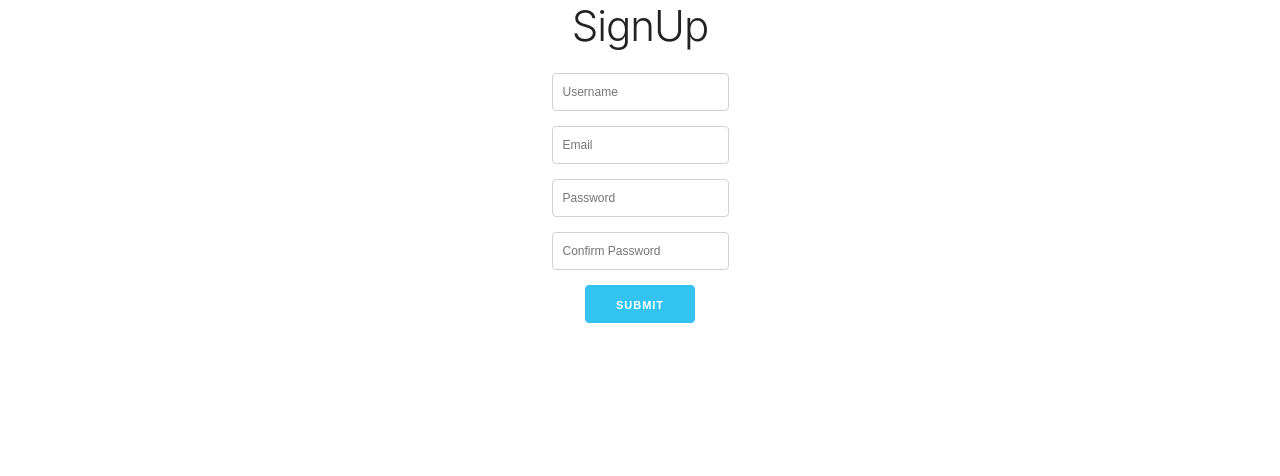
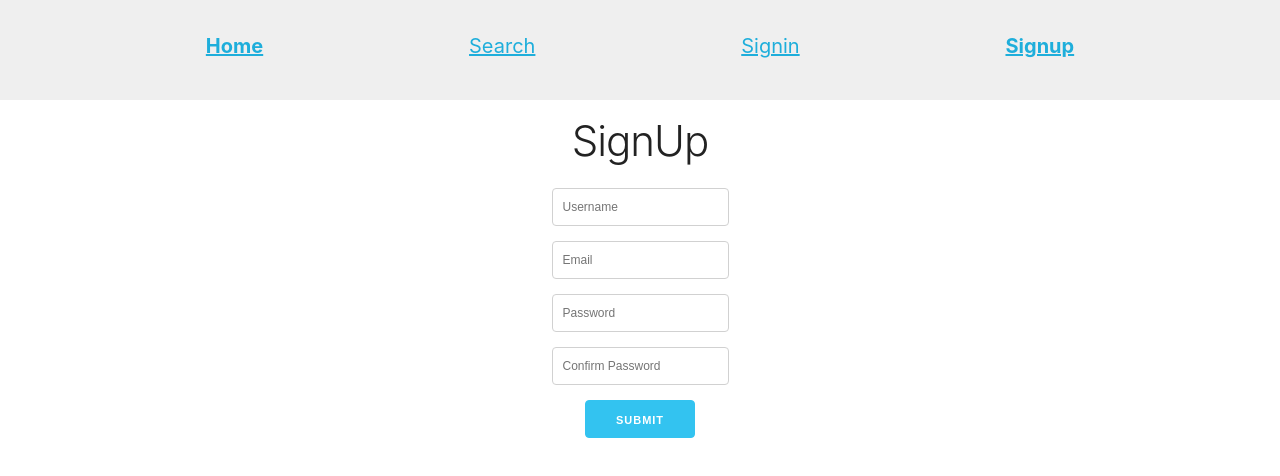
Before and after one commit to systemkrash/react-apollo-recipe-app, a React (Create React App) app in the folder client/: page /signup in a window 1280 px wide. Shown: the top 476 px of the page. Built offline with nearby package versions, Linux system fonts and the light colour scheme; no server answers.

Commit message:
Adding User-Based Navigation

```diff
--- /dev/null
+++ b/client/src/components/Navbar.jsx
@@ -0,0 +1,62 @@
+import React, { Fragment } from 'react';
+import { NavLink } from 'react-router-dom';
+
+const Navbar = ({ session }) => {
+  return (
+    <nav>
+      {session && session.getCurrentUser ? (
+        <NavbarAuth session={session} />
+      ) : (
+        <NavbarUnAuth />
+      )}
+    </nav>
+  );
+};
+
+const NavbarAuth = ({ session }) => {
+  return (
+    <Fragment>
+      <ul>
+        <li>
+          <NavLink to="/" exact>
+            Home
+          </NavLink>
+        </li>
+        <li>
+          <NavLink to="/search">Search</NavLink>
+        </li>
+        <li>
+          <NavLink to="/recipe/add">Add Recipe</NavLink>
+        </li>
+        <li>
+          <NavLink to="/profile">Profile</NavLink>
+        </li>
+        <li>
+          <button>Signout</button>
+        </li>
+      </ul>
+      <h4>Welcome, <strong>{session.getCurrentUser.username}</strong></h4>
+    </Fragment>
+  );
+};
+
+const NavbarUnAuth = () => {
+  return (
+    <ul>
+      <li>
+        <NavLink to="/">Home</NavLink>
+      </li>
+      <li>
+        <NavLink to="/search">Search</NavLink>
+      </li>
+      <li>
+        <NavLink to="/signin">Signin</NavLink>
+      </li>
+      <li>
+        <NavLink to="/signup">Signup</NavLink>
+      </li>
+    </ul>
+  );
+};
+
+export default Navbar;
--- /dev/null
+++ b/client/src/components/Profile/Profile.jsx
@@ -0,0 +1,9 @@
+import React from 'react';
+
+const Profile = () => {
+  return (
+    <div>Profile</div>
+  );
+};
+
+export default Profile;
--- /dev/null
+++ b/client/src/components/Recipe/AddRecipe.jsx
@@ -0,0 +1,9 @@
+import React from 'react';
+
+const AddRecipe = () => {
+  return (
+    <div>Add Recipe</div>
+  );
+};
+
+export default AddRecipe;
--- /dev/null
+++ b/client/src/components/Recipe/Search.jsx
@@ -0,0 +1,9 @@
+import React from 'react';
+
+const Search = (props) => {
+  return (
+    <div>Search</div>
+  );
+}
+
+export default Search;
--- a/client/src/components/withSession.js
+++ b/client/src/components/withSession.js
@@ -9,7 +9,7 @@
     {({ data, loading, refetch }) => {
       if(loading) return null;
       console.log(data);
-      return <Component {...props} refetch={refetch} />;
+      return <Component {...props} refetch={refetch} session={data} />;
     }}
   </Query>
 );
--- a/client/src/index.js
+++ b/client/src/index.js
@@ -1,4 +1,4 @@
-import React from 'react';
+import React, { Fragment } from 'react';
 import ReactDOM from 'react-dom';
 import {
   BrowserRouter as Router,
@@ -9,8 +9,12 @@
 import './index.css';
 
 import App from './components/App';
+import Navbar from './components/Navbar';
 import Signin from './components/Auth/Signin';
 import Signup from './components/Auth/Signup';
+import Search from './components/Recipe/Search';
+import AddRecipe from './components/Recipe/AddRecipe';
+import Profile from './components/Profile/Profile';
 
 import withSession from './components/withSession';
 
@@ -41,14 +45,20 @@
   },
 });
 
-const Root = ({ refetch }) => (
+const Root = ({ refetch, session }) => (
   <Router>
+    <Fragment>
+      <Navbar session={session} />
       <Switch>
         <Route path="/" exact component={App} />
+        <Route path="/search" exact component={Search} />
         <Route path="/signin" render={() => <Signin refetch={refetch} />} />
         <Route path="/signup" render={() => <Signup refetch={refetch} />} />
+        <Route path="/recipe/add" exact component={AddRecipe} />
+        <Route path="/profile" exact component={Profile} />
         <Redirect to="/" />
       </Switch>
+    </Fragment>
   </Router>
 );
 
```
Also changed, not shown: 1 other file (tests, documents, lock files or other folders). Lines whose indentation alone changed are shown as unchanged.
